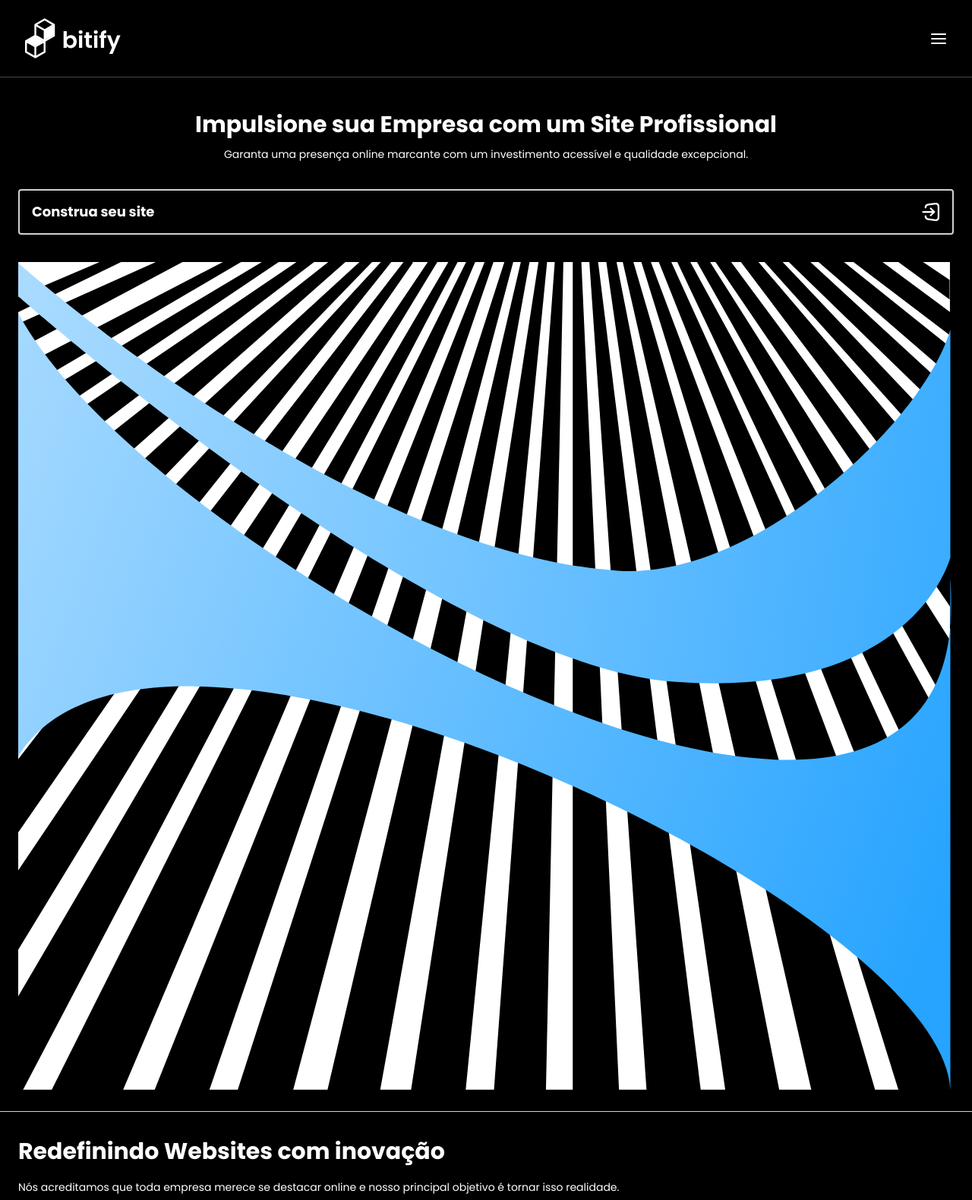
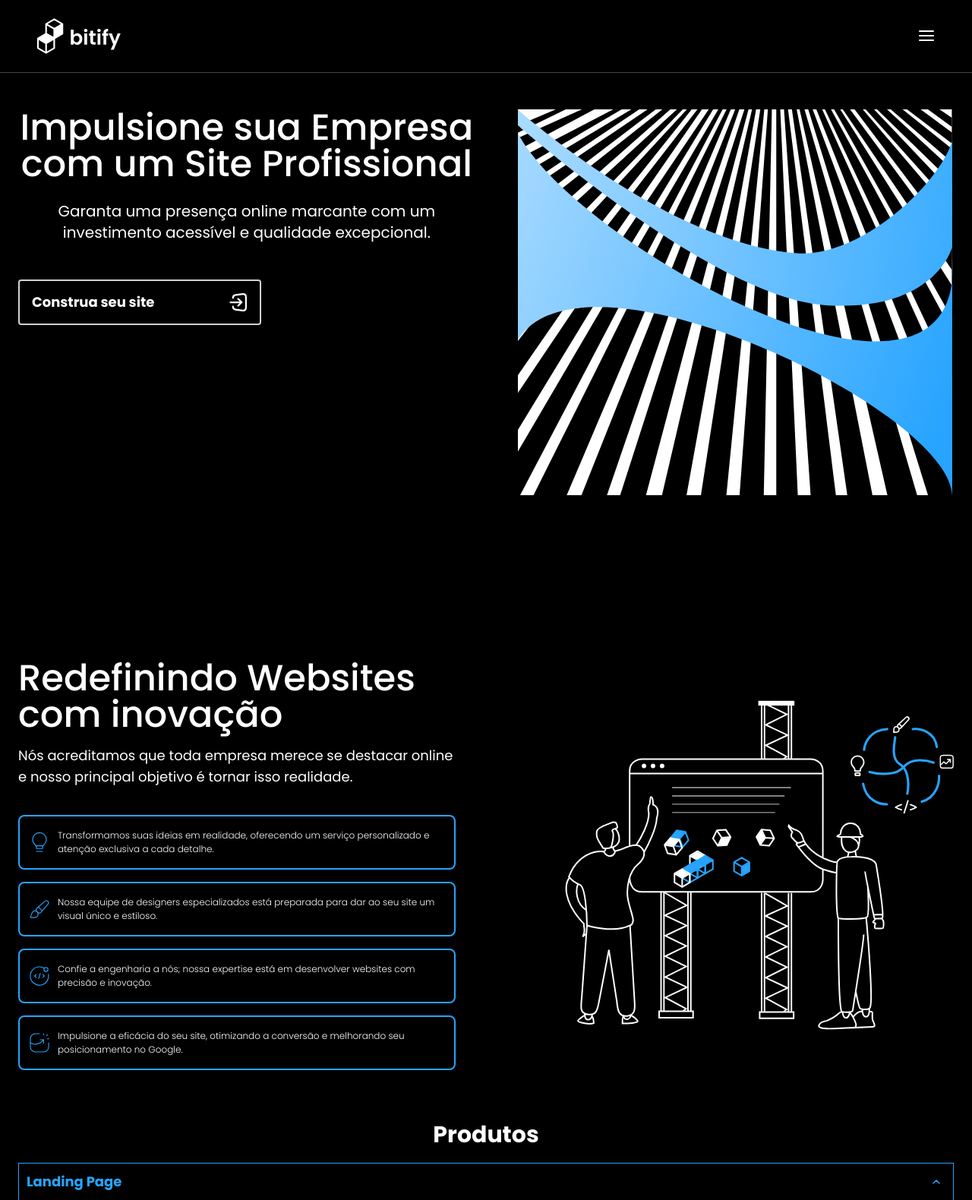
Before and after one commit to bitify-br/landing-page, a website: page index.html in a window 1280 px wide. Shown: the top 1580 px of the page at 76% size. Drawn offline with Linux system fonts and the light colour scheme.

Commit message:
feat: adapt first sessions to desktop

```diff
--- a/index.css
+++ b/index.css
@@ -12,4 +12,8 @@
   h1, h2, h3, p, label {
     color: white;
   }
+
+  .divider {
+    border-image: radial-gradient(#ffffff, transparent);
+  }
 }
--- a/index.html
+++ b/index.html
@@ -11,43 +11,44 @@
     <link href="https://fonts.googleapis.com/css2?family=Poppins:ital,wght@0,100;0,200;0,300;0,400;0,500;0,600;0,700;0,800;0,900;1,100;1,200;1,300;1,400;1,500;1,600;1,700;1,800;1,900&display=swap" rel="stylesheet">
   </head>
   <body>
-    <header class="fixed top-0 z-50 bg-black w-full px-8 py-6 flex justify-center items-center border-b border-gray-800">
+    <header class="fixed top-0 z-50 bg-black w-full px-8 sm:px-12 py-6 flex justify-center items-center border-b border-gray-800">
       <div class="w-full max-w-screen-2xl flex flex-row justify-between items-center">
-        <img class="w-20 md:w-32" src="assets/images/logo.svg" alt="Bitify Logo" />
+        <img class="w-20 sm:w-28" src="assets/images/logo.svg" alt="Bitify Logo" />
         <button>
           <img class="w-6" src="assets/icons/menu.svg" alt="Menu icon" />
         </button>
       </div>
     </header>
     <main class="mt-36">
-      <section class="px-6">
+      <section class="px-6 sm:flex sm:flex-row">
 	        <div class="w-full">
-		        <h1 class="text-center text-3xl font-bold leading-snug">
+		        <h1 class="text-center text-3xl sm:text-5xl font-bold sm:font-medium leading-snug">
 			        Impulsione sua Empresa com um Site Profissional
 		        </h1>
-            <p class="mt-2 text-center text-sm font-normal">
+            <p class="mt-2 sm:mt-6 text-center text-sm sm:text-xl font-normal">
              Garanta uma presença online marcante com um investimento acessível e qualidade excepcional.
             </p>
-		        <button onclick="handleClickCreateWebsite()" class="w-full mt-9">
+		        <button onclick="handleClickCreateWebsite()" class="w-full sm:max-w-80 mt-9 sm:mt-12">
 		          <div class="flex flex-row px-4 py-3.5 border-2 rounded justify-between items-center" >
 		            <p class="font-bold text-lg">Construa seu site</p>
 		            <img class="w-6" src="assets/icons/arrow-right-box.svg" />
 		          </div>
 		        </button>
-		        <img src="assets/images/abstract.svg" class="max-w-screen-2xl w-full mt-9" />
 	        </div>
+          <img src="assets/images/abstract.svg" class="max-w-screen-2xl w-full mt-9 sm:mt-0 sm:pl-14" />
       </section>
-      <hr class="mt-7 divider">
-      <section class="px-6">
-        <div class="mt-8">
-          <h1 class="font-bold text-3xl leading-snug">
+      <hr class="mt-7 sm:mt-40 divider">
+      <section class="px-6 mt-8 sm:mt-14 sm:flex sm:flex-row sm:items-center">
+        <div class="sm:mr-36">
+          <div>
+            <h1 class="font-bold sm:font-medium text-3xl sm:text-5xl leading-snug">
               Redefinindo Websites com  inovação
             </h1>
-          <p class="text-sm font-normal mt-4">
+            <p class="text-sm sm:text-lg font-normal mt-4">
               Nós acreditamos que toda empresa merece se destacar online e nosso principal objetivo é tornar isso realidade.
             </p>
           </div>
-        <div class="flex flex-col justify-between mt-6 w-full">
+          <div class="flex flex-col justify-between mt-6 sm:mt-9 w-full">
             <div class="flex flex-row border-2 rounded-lg border-dodger-500 w-full px-2.5 py-4 mb-4">
               <img class="w-8" src="assets/icons/bulb.svg" />
               <p class="ml-2 text-xs font-light leading-normal">
@@ -73,7 +74,8 @@
               </p>
             </div>
           </div>
-        <img class="mt-6" src="assets/images/working.svg" />
+        </div>
+        <img class="mt-6 sm:mt-0 sm:max-w-lg" src="assets/images/working.svg" />
       </section>
       <hr class="mt-7 divider">
       <section class="px-6">
```
Also changed, not shown: tailslim.css. Lines whose indentation alone changed are shown as unchanged.
